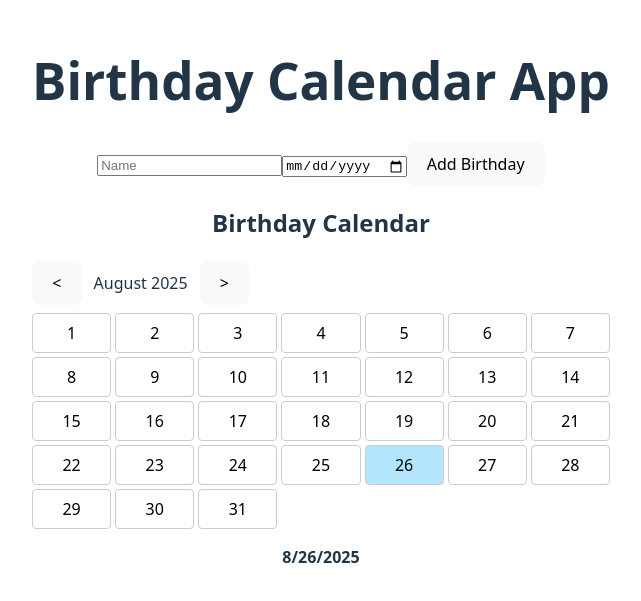
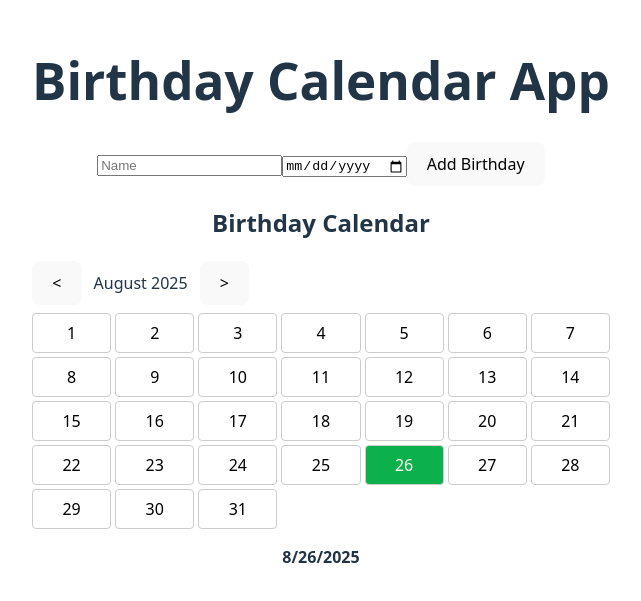
Before and after one commit to WiehanJoubert/birthday_calendar, a React (Vite) app: page / in a window 1280 px wide. Shown: the part 107-708 px from the top of the page, without its empty margins (319-960 px from the left). Built offline with nearby package versions, Linux system fonts and the light colour scheme.

Commit message:
Starting adding some styling and the props needed to BirthdayCalendar.tsx and BirthdayForm.tsx

```diff
--- a/src/App.tsx
+++ b/src/App.tsx
@@ -4,15 +4,24 @@ import BirthdayForm from './BirthdayForm'
 import BirthdayCalendar from './BirthdayCalendar'
 
 function App() {
-  // TODO: 1. Implement state management for birthdays
+  // TODO: 1. Implement state management for birthdays - done
+  const [birthdays, setBirthdays] = useState<{ name: string; date: string }[]>([])
+
   // TODO: 2. Share state with BirthdayForm and BirthdayCalendar components
+  const addBirthday = (name: string, date: string) => {
+    setBirthdays([...birthdays, { name, date }])
+  }
+
+  const removeBirthday = (name: string, date: string) => {
+    setBirthdays(birthdays.filter(b => b.name !== name || b.date !== date))
+  }
 
   // TIP: The birthday added from the BirthdayForm component should be consumed in the BirthdayCalendar component.
   return (
     <>
       <h1>Birthday Calendar App</h1>
-      <BirthdayForm />
-      <BirthdayCalendar />
+      <BirthdayForm onAddBirthday={addBirthday} birthdays={birthdays}/>
+      <BirthdayCalendar birthdays={birthdays} onDeleteBirthday={removeBirthday}/>
     </>
   )
 }
--- a/src/BirthdayCalendar.tsx
+++ b/src/BirthdayCalendar.tsx
@@ -1,11 +1,16 @@
 import React, { useState } from 'react';
 
-// TODO: Bonus - Implement birthdays type interface
+// TODO: Bonus - Implement birthdays type interface - done
+interface birthday {
+  name: string;
+  date: string; // in yyyy-mm-dd format
+}
 interface BirthdayCalendarProps {
-  birthdays: any[];
+  birthdays: birthday[];
+  onDeleteBirthday: (name: string, date: string) => void;
 }
 
-const BirthdayCalendar: React.FC<BirthdayCalendarProps> = () => {
+const BirthdayCalendar: React.FC<BirthdayCalendarProps> = ({birthdays, onDeleteBirthday}) => {
   const today = new Date();
   const [currentYear, setCurrentYear] = useState(today.getFullYear());
   const [currentMonth, setCurrentMonth] = useState(today.getMonth());
@@ -67,10 +72,11 @@ const BirthdayCalendar: React.FC<BirthdayCalendarProps> = () => {
               key={dateStr}
               style={{
                 padding: 8,
-                background: selectedDate === dateStr ? '#b3e5fc' : '#fff',
+                background: selectedDate === dateStr ? '#0DB14B' : '#fff',
                 border: '1px solid #ccc',
                 borderRadius: 4,
                 cursor: 'pointer',
+                color: selectedDate === dateStr ? '#fff' : '#000'
               }}
               onClick={() => setSelectedDate(dateStr)}
             >
--- a/src/BirthdayForm.tsx
+++ b/src/BirthdayForm.tsx
@@ -1,10 +1,16 @@
 import React, { useState } from 'react';
+
+interface birthday {
+  name: string;
+  date: string; // in yyyy-mm-dd format
+}
 
 interface BirthdayFormProps {
   onAddBirthday: (name: string, date: string) => void;
+  birthdays: birthday[];
 }
 
-const BirthdayForm: React.FC<BirthdayFormProps> = () => {
+const BirthdayForm: React.FC<BirthdayFormProps> = ({ onAddBirthday, birthdays}) => {
   const [name, setName] = useState('');
   const [date, setDate] = useState('');
 
```
